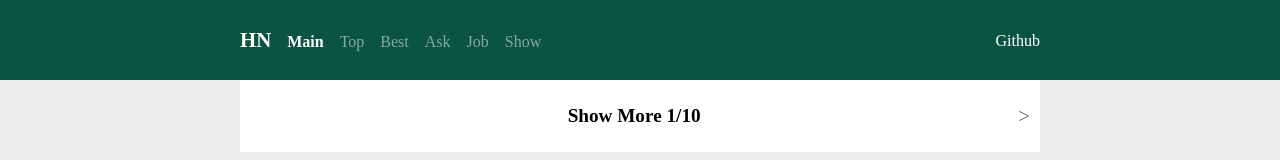
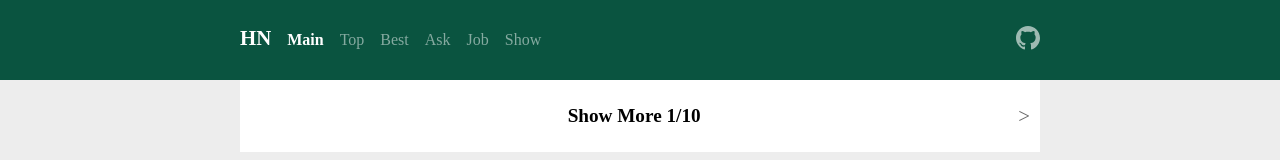
Before and after one commit to n2ptune/hackernews, a React (Create React App) app: page / in a window 1280 px wide. Shown: the top 160 px of the page. Built offline with nearby package versions, Linux system fonts and the light colour scheme; no server answers.

Commit message:
add github svg icon

```diff
--- a/src/components/Header.tsx
+++ b/src/components/Header.tsx
@@ -2,6 +2,7 @@
 import { NavLink } from 'react-router-dom'
 import { routes } from '../routes'
 import styled from 'styled-components'
+import { ReactComponent as GithubIconSVG } from '../assets/github.svg'
 
 const StyledHeader = styled.header`
   display: flex;
@@ -37,9 +38,16 @@
 
 const GithubIcon = styled.a`
   text-decoration: none;
-  color: white;
   float: right;
-  transform: translateY(20%);
+
+  > svg {
+    fill: rgba(255, 255, 255, 0.6);
+    transition: fill 200ms ease;
+
+    &:hover {
+      fill: rgba(255, 255, 255, 1);
+    }
+  }
 `
 
 const Header = () => (
@@ -54,7 +62,7 @@
         </StyledLink>
       ))}
       <GithubIcon href="https://github.com/n2ptune/hackernews" target="_blank">
-        Github
+        <GithubIconSVG />
       </GithubIcon>
     </Inner>
   </StyledHeader>
```
Also changed, not shown: src/assets/github.svg (added).
